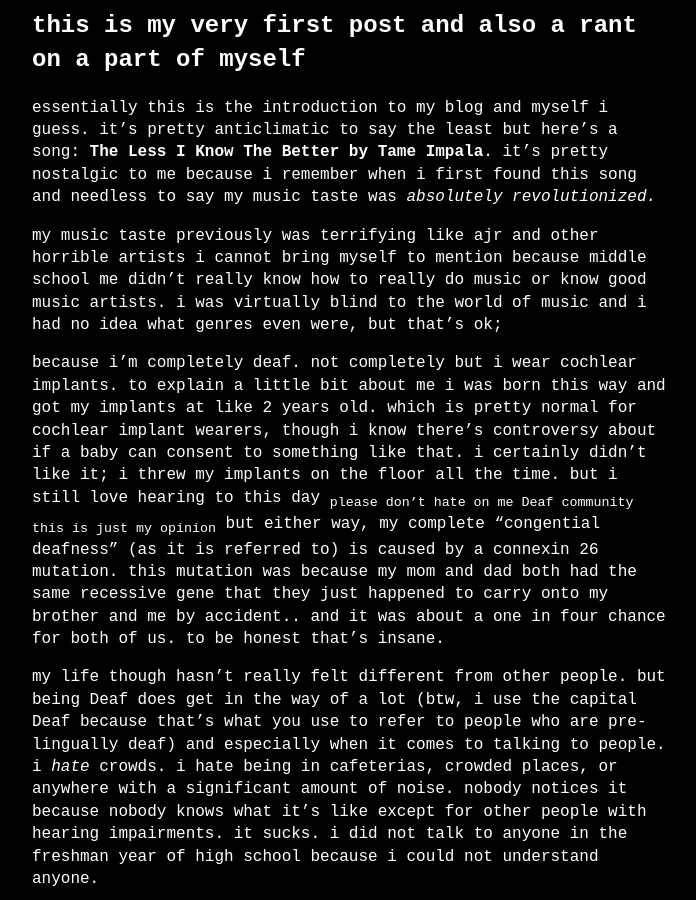
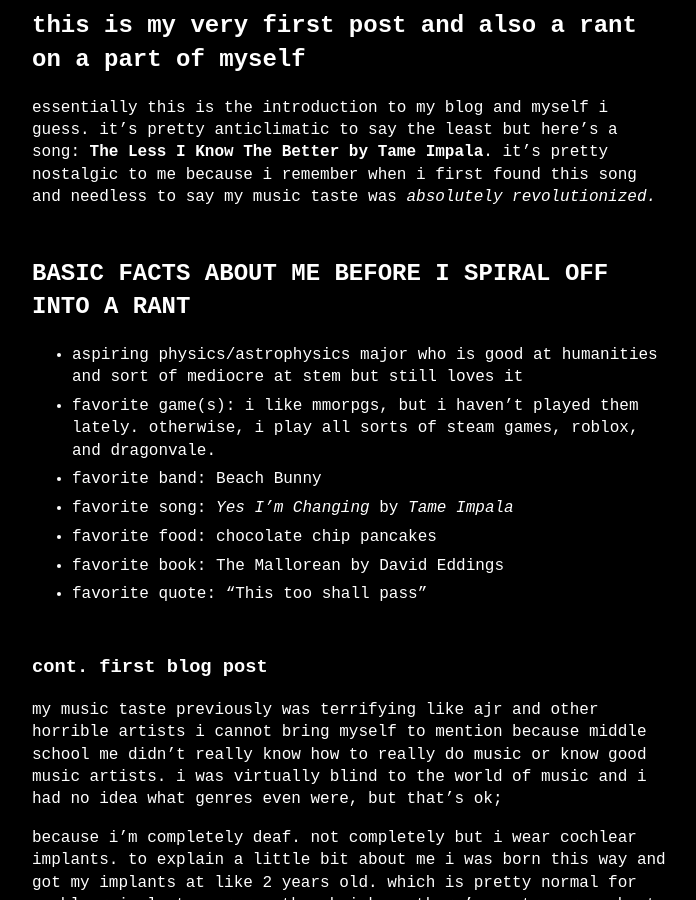
Before and after one commit to bopling/bopling.github.io, a Jekyll site: the page built from docs/_posts/2023-03-19-my-first-post.md, in a window 1280 px wide and 900 px high, scrolled down 270 px. Shown: the whole window, without its empty margins (288-984 px from the left). Built offline with Jekyll 4.4.1, drawn with Linux system fonts in a browser that asks for light colours; comment, search, counter and statistics services are not loaded.

Commit message:
Update 2023-03-19-my-first-post.md

```diff
--- a/docs/_posts/2023-03-19-my-first-post.md
+++ b/docs/_posts/2023-03-19-my-first-post.md
@@ -14,6 +14,19 @@ slug: a post
 
 essentially this is the introduction to my blog and myself i guess. it's pretty anticlimatic to say the least but here's a song: **The Less I Know The Better by Tame Impala**. it's pretty nostalgic to me because i remember when i first found this song and needless to say my music taste was *absolutely revolutionized.*
 
+## BASIC FACTS ABOUT ME BEFORE I SPIRAL OFF INTO A RANT
+
+- aspiring physics/astrophysics major who is good at humanities and sort of mediocre at stem but still loves it
+- favorite game(s): i like mmorpgs, but i haven't played them lately. otherwise, i play all sorts of steam games, roblox, and dragonvale.
+- favorite band: Beach Bunny
+- favorite song: *Yes I'm Changing* by *Tame Impala*
+- favorite food: chocolate chip pancakes
+- favorite book: The Mallorean by David Eddings
+- favorite quote: "This too shall pass"
+
+
+### cont. first blog post
+
 my music taste previously was terrifying like ajr and other horrible artists i cannot bring myself to mention because middle school me didn't really know how to really do music or know good music artists. i was virtually blind to the world of music and i had no idea what genres even were, but that's ok;
 
 because i'm completely deaf. not completely but i wear cochlear implants. to explain a little bit about me i was born this way and got my implants at like 2 years old. which is pretty normal for cochlear implant wearers, though i know there's controversy about if a baby can consent to something like that. i certainly didn't like it; i threw my implants on the floor all the time. but i still love hearing to this day <sub>please don't hate on me Deaf community this is just my opinion</sub> but either way, my complete "congential deafness" (as it is referred to) is caused by a connexin 26 mutation. this mutation was because my mom and dad both had the same recessive gene that they just happened to carry onto my brother and me by accident.. and it was about a one in four chance for both of us. to be honest that's insane.
```
